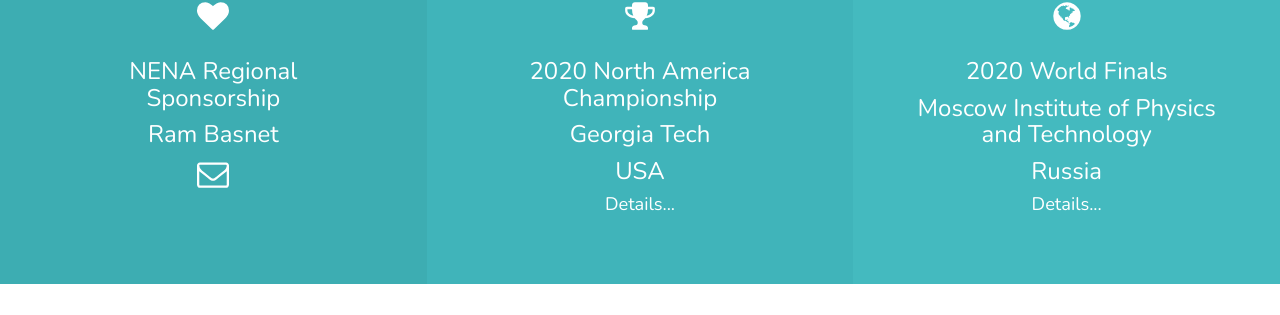
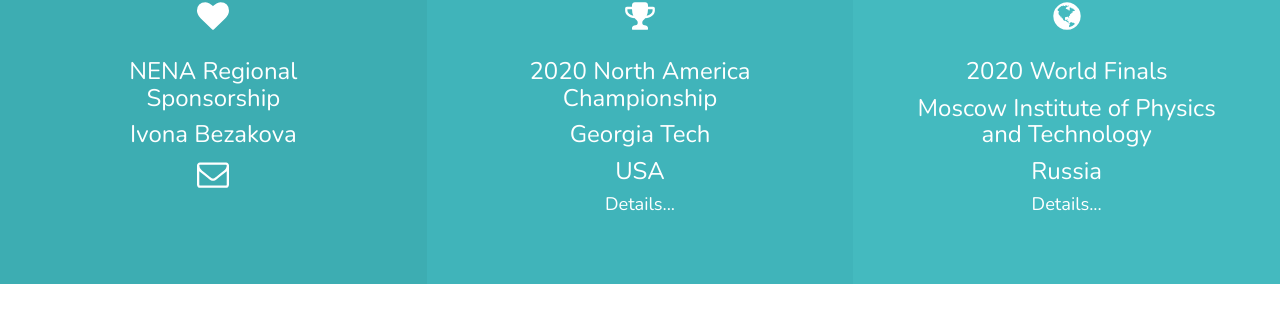
Before and after one commit to icpc/na-northeast-web, a Jekyll site: the page built from docs/index.html, in a window 1280 px wide and 900 px high, scrolled down 388 px. Shown: the part 142-457 px from the top of the window. Built offline with Jekyll 4.4.1, drawn with Linux system fonts in a browser that asks for light colours; nearby versions of some CDN libraries.

Commit message:
Regional sponsorship contact

```diff
--- a/docs/_data/main.yml
+++ b/docs/_data/main.yml
@@ -19,9 +19,9 @@
 
 # Contact info
 sponsorship_contact:
-  name: Ram Basnet
-  title: Event Coordinator
-  email: rbasnet@coloradomesa.edu
+  name: Ivona Bezakova
+  title: Director
+  email: icpc@cs.rit.edu
 
 # Social settings
 facebook:
```
